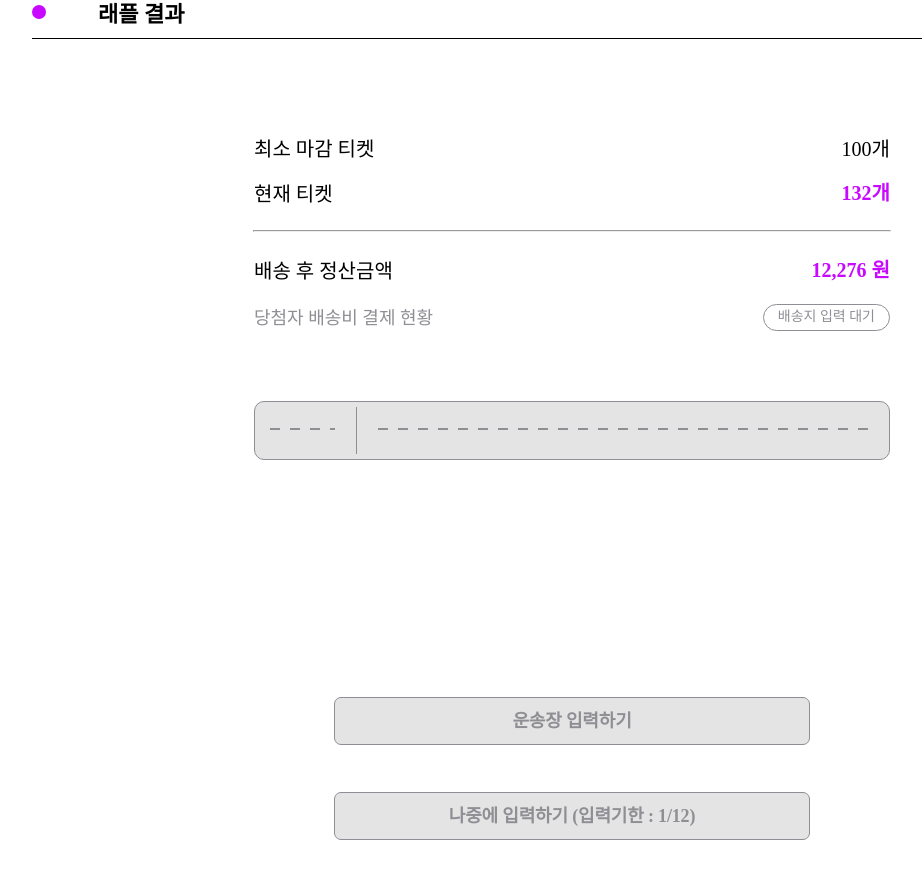
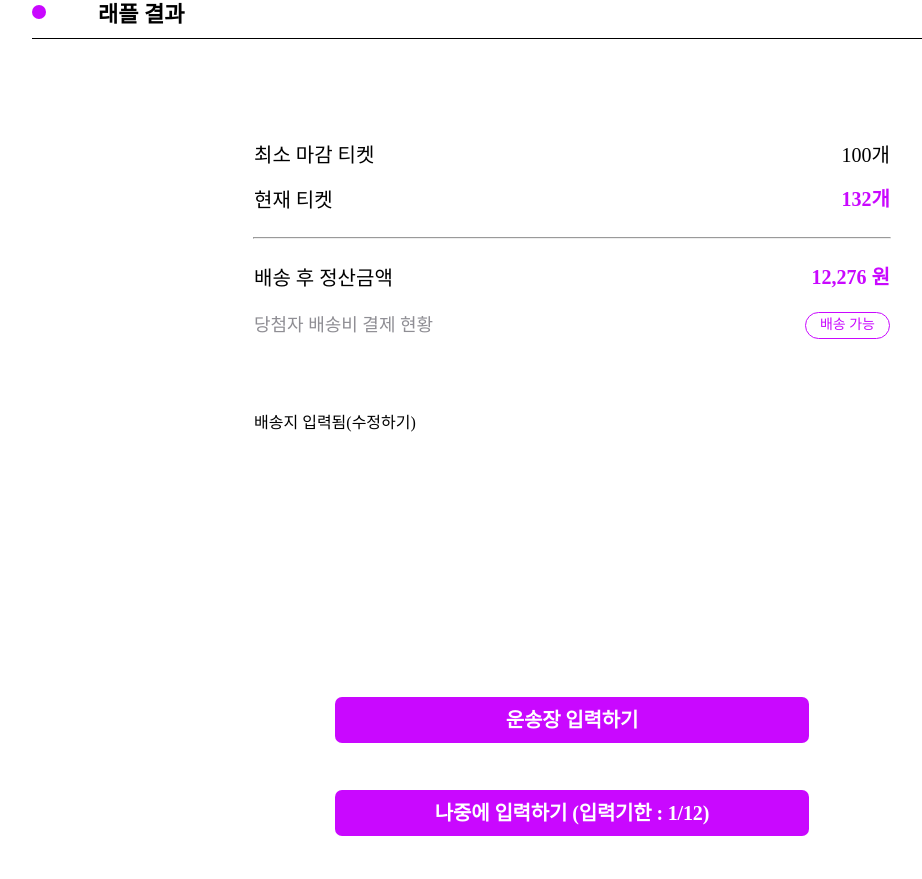
Before and after one commit to JMarketYard/Front-end, a React (Vite) app: page /result in a window 1280 px wide. Shown: the part 275-1154 px from the top of the page, without its empty margins (68-990 px from the left). Built offline with nearby package versions, Linux system fonts and the light colour scheme.

Commit message:
Feat: 래플 결과 개최자 페이지 ui 구현

```diff
--- a/src/pages/hostResult/ResultPage.tsx
+++ b/src/pages/hostResult/ResultPage.tsx
@@ -1,14 +1,33 @@
+import React, { useState } from 'react';
 import styled from 'styled-components';
+import { useNavigate } from 'react-router-dom';
 import BigTitle from '../../components/BigTitle';
 import grayDelivery from '../../assets/hostResult/grayDelivery.svg';
+import icMark from '../../assets/hostResult/icMark.svg';
+import DeliverModal from '../../components/Modal/modals/DeliverModal';
 
-type Result = 'success' | 'less';
-type IfLess = 'exit' | 'toSuccess' | 'later';
+type Result = 'success' | 'choose' | 'less';
+//type IfLess = 'exit' | 'toSuccess' | 'later';
 type IfSuccess = 'wait' | 'done' | 'timeover';
 
 const ResultPage = () => {
+  //const [ifLess, setIfLess] = useState<IfLess>('later'); // 기본값: 미참여자
+  const [ifSuccess, setIfSuccess] = useState<IfSuccess>('done');
+  const [result, setResult] = useState<Result>('success');
+  const [isModalOpen, setIsModalOpen] = useState(false);
+  const navigate = useNavigate();
+
+  const openModal = () => {
+    setIsModalOpen(true); // 모달 열기
+  };
+
+  const closeModal = () => {
+    setIsModalOpen(false); // 모달 닫기
+  };
   return (
     <Wrapper>
+      {isModalOpen && <DeliverModal onClose={closeModal} />}
+
       <BigTitle>래플 결과</BigTitle>
       <ResultLayout>
         <ResultContainer>
@@ -17,7 +36,10 @@ const ResultPage = () => {
         </ResultContainer>
         <ResultContainer>
           <TextBox>현재 티켓</TextBox>
-          <PurpleTextBox>132개</PurpleTextBox>
+          {result == 'success' && <PurpleTextBox>132개</PurpleTextBox>}
+          {(result == 'less' || result == 'choose') && (
+            <GrayTextBox>90개</GrayTextBox>
+          )}
         </ResultContainer>
         <HorizonBox />
         <ResultContainer>
@@ -25,16 +47,77 @@ const ResultPage = () => {
           <PurpleTextBox>12,276 원</PurpleTextBox>
         </ResultContainer>
         <ResultContainer>
-          <GrayTextBox>당첨자 배송비 결제 현황</GrayTextBox>
-          <DeliveryStateBox>배송지 입력 대기</DeliveryStateBox>
+          {(result == 'success' || result == 'less') && (
+            <>
+              <DeliverStausBox>당첨자 배송비 결제 현황</DeliverStausBox>
+              {ifSuccess == 'wait' && (
+                <>
+                  <DeliveryWaitBox>배송지 입력 대기</DeliveryWaitBox>
+                </>
+              )}
+              {ifSuccess == 'done' && (
+                <>
+                  <DeliveryDoneBox>배송 가능</DeliveryDoneBox>
+                </>
+              )}
+              {ifSuccess == 'timeover' && (
+                <>
+                  <DeliveryTimeoverBox>
+                    <img src={icMark} /> 배송지 입력기한 초과
+                  </DeliveryTimeoverBox>
+                </>
+              )}
+            </>
+          )}
         </ResultContainer>
-        <GrayAddressBox>
-          <img src={grayDelivery} />
-        </GrayAddressBox>
+        {result == 'success' && (
+          <>
+            {(ifSuccess == 'wait' || ifSuccess == 'timeover') && (
+              <GrayAddressBox>
+                <img src={grayDelivery} />
+              </GrayAddressBox>
+            )}
+            {ifSuccess == 'done' && (
+              <GrayAddressBox>배송지 입력됨(수정하기)</GrayAddressBox>
+            )}
+          </>
+        )}
       </ResultLayout>
       <ButtonContainer>
-        <GrayButtonBox>운송장 입력하기</GrayButtonBox>
-        <GrayButtonBox>나중에 입력하기 (입력기한 : 1/12)</GrayButtonBox>
+        {(result == 'success' || result == 'less') && (
+          <>
+            {ifSuccess == 'wait' && (
+              <>
+                <GrayButtonBox>운송장 입력하기</GrayButtonBox>
+                <GrayButtonBox>나중에 입력하기 (입력기한 : 1/12)</GrayButtonBox>
+              </>
+            )}
+            {ifSuccess == 'done' && (
+              <>
+                <PurpleButtonBox onClick={openModal}>
+                  운송장 입력하기
+                </PurpleButtonBox>
+                <PurpleButtonBox>
+                  나중에 입력하기 (입력기한 : 1/12)
+                </PurpleButtonBox>
+              </>
+            )}
+            {ifSuccess == 'timeover' && (
+              <>
+                <PurpleButtonBox>래플 강제종료</PurpleButtonBox>
+                <PurpleButtonBox>새로운 당첨자 뽑기</PurpleButtonBox>
+                <PurpleButtonBox>기다리기(24시간)</PurpleButtonBox>
+              </>
+            )}
+          </>
+        )}
+        {result == 'choose' && (
+          <>
+            <PurpleButtonBox>래플 강제종료</PurpleButtonBox>
+            <PurpleButtonBox>당첨자 추첨 진행</PurpleButtonBox>
+            <PurpleButtonBox>나중에 선택하기(24시간)</PurpleButtonBox>
+          </>
+        )}
       </ButtonContainer>
     </Wrapper>
   );
@@ -56,7 +139,7 @@ const ResultLayout = styled.div`
   height: 310px;
   display: flex;
   flex-direction: column;
-  justify-content: center;
+  justify-content: flex-start;
   align-items: center;
   margin: 105px auto 243px auto;
 `;
@@ -86,6 +169,22 @@ const TextBox = styled.div`
   line-height: 5 100%; /* 20px */
 `;
 
+const GrayTextBox = styled.div`
+  display: flex;
+  height: 19.215px;
+  flex-direction: column;
+  justify-content: center;
+  flex-shrink: 0;
+
+  color: #8f8e94;
+  text-align: right;
+  font-family: Pretendard;
+  font-size: 20px;
+  font-style: normal;
+  font-weight: 600;
+  line-height: 100%; /* 20px */
+`;
+
 const PurpleTextBox = styled.div`
   display: flex;
   height: 19.215px;
@@ -109,7 +208,7 @@ const HorizonBox = styled.hr`
   margin: 2px 0 28px 0;
 `;
 
-const GrayTextBox = styled.div`
+const DeliverStausBox = styled.div`
   display: flex;
   width: 200px;
   height: 20px;
@@ -125,7 +224,7 @@ const GrayTextBox = styled.div`
   line-height: 100%; /* 18px */
 `;
 
-const DeliveryStateBox = styled.div`
+const DeliveryWaitBox = styled.div`
   display: flex;
   height: 25px;
   padding: 0px 14px;
@@ -142,6 +241,48 @@ const DeliveryStateBox = styled.div`
   font-style: normal;
   font-weight: 500;
   line-height: 36.832px; /* 263.085% */
+`;
+
+const DeliveryDoneBox = styled.div`
+  display: flex;
+  height: 25px;
+  padding: 0px 14px;
+  justify-content: center;
+  align-items: center;
+
+  border-radius: 31px;
+  border: 1px solid #c908ff;
+
+  color: #c908ff;
+  text-align: right;
+  font-family: Pretendard;
+  font-size: 14px;
+  font-style: normal;
+  font-weight: 500;
+  line-height: 36.832px; /* 263.085% */
+`;
+
+const DeliveryTimeoverBox = styled.div`
+  display: flex;
+  width: 194px;
+  height: 20px;
+  flex-direction: row;
+  justify-content: flex-end;
+  align-items: center;
+  gap: 5px;
+
+  color: #ff008c;
+  text-align: right;
+  font-family: Pretendard;
+  font-size: 14px;
+  font-style: normal;
+  font-weight: 500;
+  line-height: 36.832px; /* 263.085% */
+
+  img {
+    width: 15px;
+    height: 15px;
+  }
 `;
 
 const GrayAddressBox = styled.div`
@@ -177,6 +318,26 @@ const GrayButtonBox = styled.div`
   letter-spacing: -0.165px;
 `;
 
+const PurpleButtonBox = styled.button`
+  width: 474px;
+  height: 46px;
+  flex-shrink: 0;
+  border-radius: 7px;
+  background: #c908ff;
+  border: none;
+
+  color: #fff;
+  text-align: center;
+  font-family: Pretendard;
+  font-size: 20px;
+  font-style: normal;
+  font-weight: 700;
+  line-height: 18px; /* 90% */
+  letter-spacing: -0.165px;
+
+  cursor: pointer;
+`;
+
 const VerticalLine = styled.div`
   width: 1px;
   height: 40px;
--- a/src/routes/router.tsx
+++ b/src/routes/router.tsx
@@ -34,7 +34,15 @@ const router = createBrowserRouter([
         path: 'set-open',
         element: <SetOpenInfoPage />,
       },
-      { path: 'result', element: <ResultPage /> },
+      {
+        path: 'result',
+        element: (
+          <div>
+            <ResultPage />
+            <ModalProvider />
+          </div>
+        ),
+      },
     ],
   },
 ]);
```
Also changed, not shown: src/assets/hostResult/icMark.svg (added).
